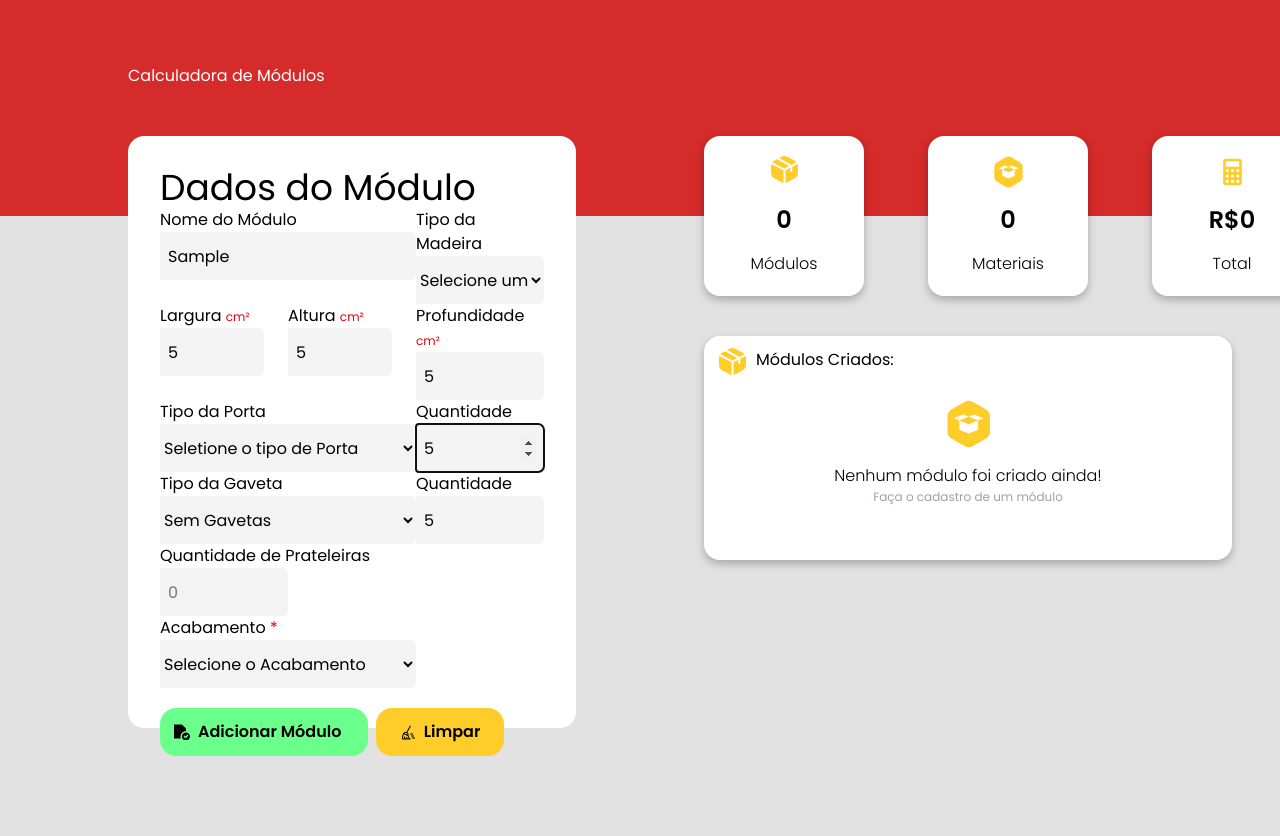
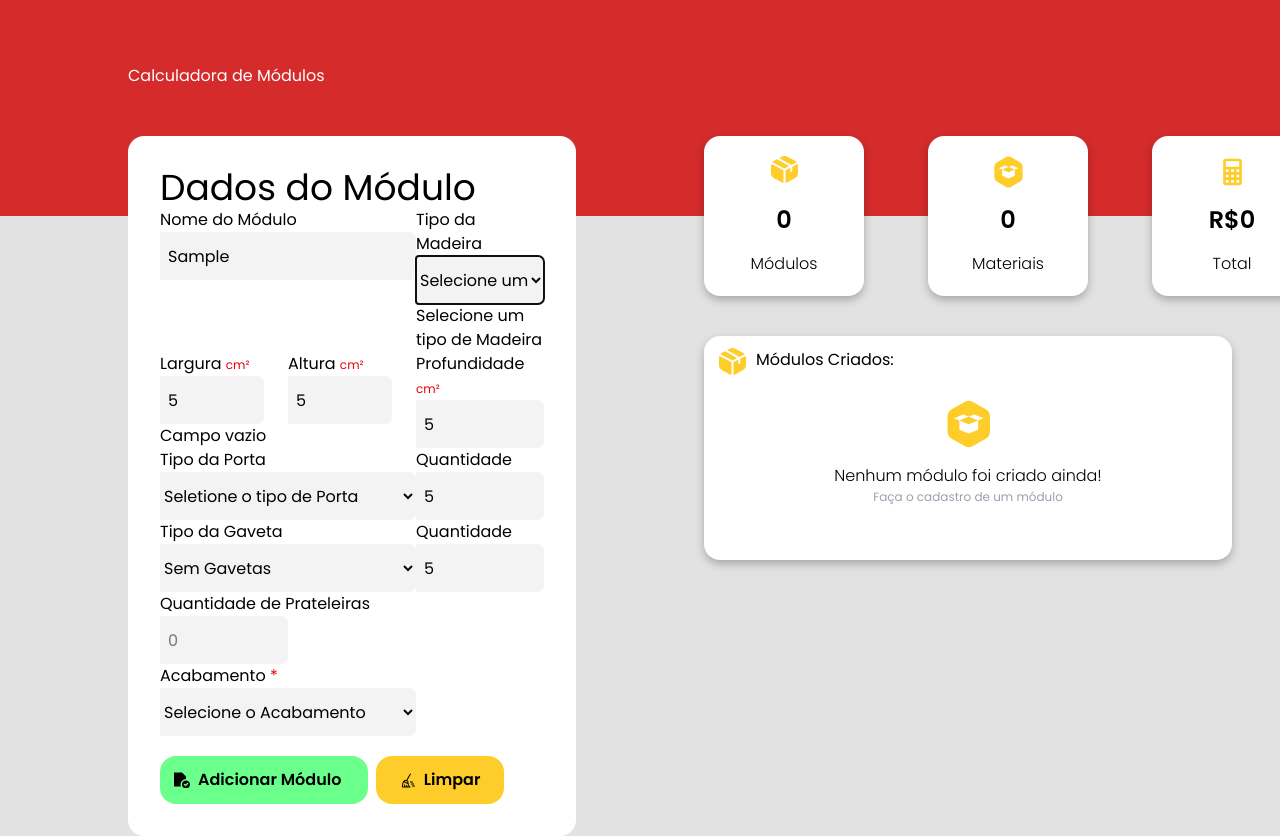
Before and after one commit to PedroXA/funiture-module-calculator, a React (Vite) app: page / in a window 1280 px wide. Both pictures are taken after typing "Sample", "5", "5", "5", "5", "5" into the empty fields and a click on the button "Adicionar Módulo". Shown: the top 836 px of the page. Before the commit the page ends 800 px from the top, so only its background shows below. Built offline with nearby package versions, Linux system fonts and the light colour scheme.

Commit message:
fix: Update form validation and error handling for dimensions and module types

```diff
--- a/src/components/Form/Form.tsx
+++ b/src/components/Form/Form.tsx
@@ -1,3 +1,6 @@
+// TO-DO
+// Change: Campos largura, altura e profundidade nao estao no formato da arquitetura de nomes do projeto
+
 import Icons from "../../utils/Icons";
 
 import { useForm, type FieldValues } from "react-hook-form";
@@ -10,14 +13,18 @@ export function Form() {
   const createModuleFormSchema = z.object({
     moduleName: z.string().nonempty("O módulo precisa ter um nome."),
     moduleWoodType: z.string().nonempty("Selecione um tipo de Madeira"),
-    largura: z.number().int(),
-    altura: z.number().int(),
-    profundidade: z.number().int(),
+    largura: z
+      .number({
+        message: "Campo vazio",
+      })
+      .int(),
+    altura: z.coerce.number().int(),
+    profundidade: z.coerce.number().int(),
     moduleDoorType: z.string(),
-    moduleDoorQuantity: z.number().int(),
+    moduleDoorQuantity: z.coerce.number().int(),
     moduleDrawerType: z.string().nonempty(),
-    moduleDrawerQuantity: z.number().int(),
-    moduleShelfQuantity: z.number().int(),
+    moduleDrawerQuantity: z.coerce.number().int(),
+    moduleShelfQuantity: z.coerce.number().int(),
     moduleComplement: z.string(),
   });
 
@@ -38,7 +45,7 @@ export function Form() {
     <form
       onSubmit={handleSubmit(createModule)}
       action=""
-      className="-mt-20 ml-[8rem] mr-[8rem] flex flex-col bg-white w-[32rem] h-[37rem] p-8 rounded-2xl"
+      className="-mt-20 ml-[8rem] mr-[8rem] flex flex-col bg-white w-[32rem] h-fit p-8 rounded-2xl"
     >
       <h1 className="text-4xl">Dados do Módulo</h1>
       <div className="flex flex-row">
@@ -46,10 +53,13 @@ export function Form() {
           <label htmlFor="moduleName">Nome do Módulo</label>
           <input
             type="text"
-            // {...register("moduleName")}
+            {...register("moduleName")}
             id="moduleName"
             className="h-12 w-[16rem] p-2 bg-[#f3f3f3]! rounded-r-md"
           />
+          {errors.moduleName && (
+            <span className="flex">{errors.moduleName.message}</span>
+          )}
         </div>
 
         <div className="basis-1/3">
@@ -57,7 +67,7 @@ export function Form() {
 
           {/* TO-DO: Linkar a database de madeiras com o select */}
           <select
-            // {...register("woodType")}
+            {...register("moduleWoodType")}
             id="woodType"
             className="h-12 w-[8rem] bg-[#f3f3f3]! rounded-r-md"
           >
@@ -66,6 +76,9 @@ export function Form() {
             <option value="option2">Opcao 2</option>
             <option value="option3">Opcao 3</option>
           </select>
+          {errors.moduleWoodType && (
+            <span className="flex">{errors.moduleWoodType.message}</span>
+          )}
         </div>
       </div>
 
@@ -74,30 +87,39 @@ export function Form() {
           Largura <span className="text-red-600 text-xs">cm²</span>
           <input
             type="number"
-            // {...register("largura")}
+            {...register("largura")}
             id="largura"
             className="h-12 w-[6.5rem] p-2 bg-[#f3f3f3]! rounded-r-md"
           />
+          {errors.largura && (
+            <span className="flex">{errors.largura.message}</span>
+          )}
         </label>
 
         <label className="basis-1/3">
           Altura <span className="text-red-600 text-xs">cm²</span>
           <input
             type="number"
-            // {...register("altura")}
+            {...register("altura")}
             id="altura"
             className="h-12 w-[6.5rem] p-2 bg-[#f3f3f3]! rounded-r-md"
           />
+          {errors.altura && (
+            <span className="flex">{errors.altura.message}</span>
+          )}
         </label>
 
         <label className="basis-1/3">
           Profundidade <span className="text-red-600 text-xs">cm²</span>
           <input
             type="number"
-            // {...register("profundidade")}
+            {...register("profundidade")}
             id="profundidade"
             className="h-12 w-[8rem] p-2 bg-[#f3f3f3]! rounded-r-md"
           />
+          {errors.profundidade && (
+            <span className="flex">{errors.profundidade.message}</span>
+          )}
         </label>
       </div>
 
@@ -116,6 +138,9 @@ export function Form() {
             <option value="basculante">Basculante - R$ 30 Un</option>
           </select>
         </label>
+        {errors.moduleDoorType && (
+          <span className="flex">{errors.moduleDoorType.message}</span>
+        )}
 
         <label className="basis-1/3">
           Quantidade
@@ -125,6 +150,9 @@ export function Form() {
             id="doorQuantity"
             className="h-12 w-[8rem] p-2 bg-[#f3f3f3]! rounded-r-md"
           />
+          {errors.moduleDoorQuantity && (
+            <span className="flex">{errors.moduleDoorQuantity.message}</span>
+          )}
         </label>
       </div>
 
```
